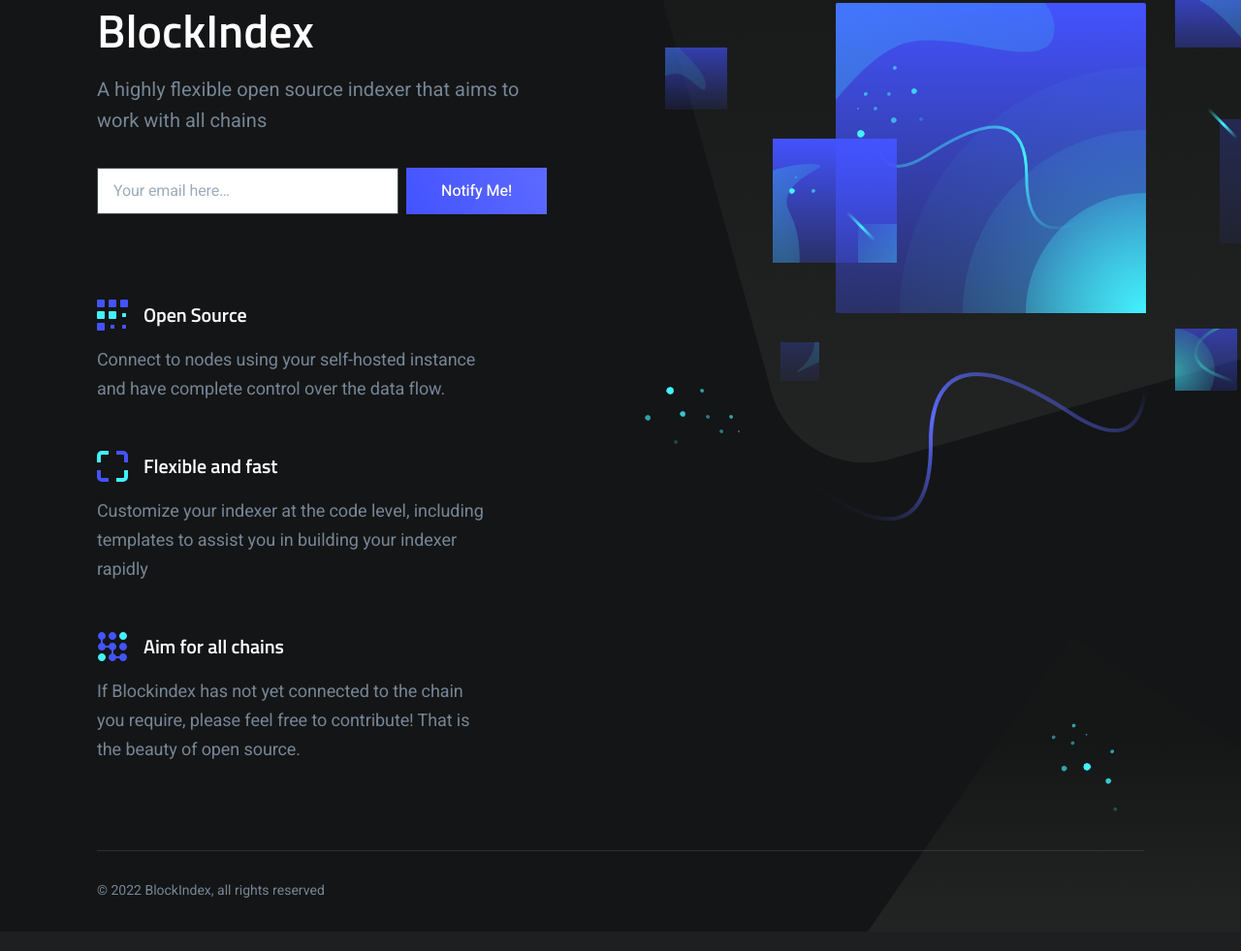
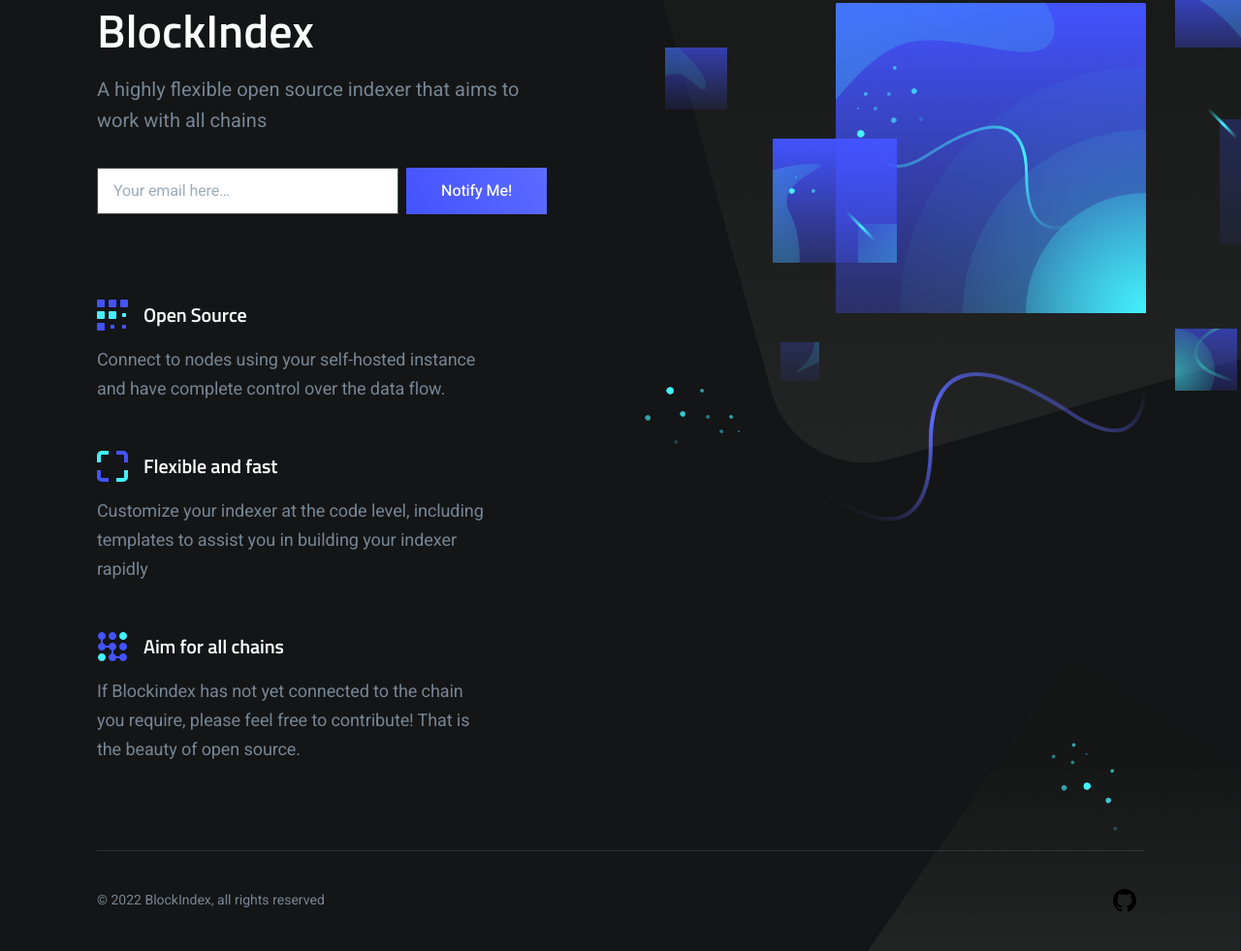
Before and after one commit to BlockIndex/blockindex.github.io, a website: page index.html in a window 1280 px wide. Shown: the part 157-1138 px from the top of the page at 97% size. Drawn offline with nearby package versions, Linux system fonts and the light colour scheme.

Commit message:
misc: Add link to github

```diff
--- a/index.html
+++ b/index.html
@@ -4,7 +4,7 @@
 		<meta charset="utf-8" />
 		<meta http-equiv="X-UA-Compatible" content="IE=edge" />
 		<meta name="viewport" content="width=device-width, initial-scale=1" />
-		<title>BlockIndex</title>
+		<title>BlockIndex - A open source blockchain Indexer</title>
 		<link
 			href="https://fonts.googleapis.com/css?family=Heebo:400,400i,500,700|Titillium+Web:600"
 			rel="stylesheet"
@@ -1293,6 +1293,11 @@
 							&copy; 2022 BlockIndex, all rights reserved
 						</div>
 						<ul class="footer-social-links list-reset">
+							<li>
+								<a href="https://github.com/blockindex">
+									<svg xmlns="http://www.w3.org/2000/svg" width="24" height="24" viewBox="0 0 24 24"><path d="M12 0c-6.626 0-12 5.373-12 12 0 5.302 3.438 9.8 8.207 11.387.599.111.793-.261.793-.577v-2.234c-3.338.726-4.033-1.416-4.033-1.416-.546-1.387-1.333-1.756-1.333-1.756-1.089-.745.083-.729.083-.729 1.205.084 1.839 1.237 1.839 1.237 1.07 1.834 2.807 1.304 3.492.997.107-.775.418-1.305.762-1.604-2.665-.305-5.467-1.334-5.467-5.931 0-1.311.469-2.381 1.236-3.221-.124-.303-.535-1.524.117-3.176 0 0 1.008-.322 3.301 1.23.957-.266 1.983-.399 3.003-.404 1.02.005 2.047.138 3.006.404 2.291-1.552 3.297-1.23 3.297-1.23.653 1.653.242 2.874.118 3.176.77.84 1.235 1.911 1.235 3.221 0 4.609-2.807 5.624-5.479 5.921.43.372.823 1.102.823 2.222v3.293c0 .319.192.694.801.576 4.765-1.589 8.199-6.086 8.199-11.386 0-6.627-5.373-12-12-12z"/></svg>
+								</a>
+							</li>
 							<!--<li>
 							<a href="#">
 								<span class="screen-reader-text">Facebook</span>
```
